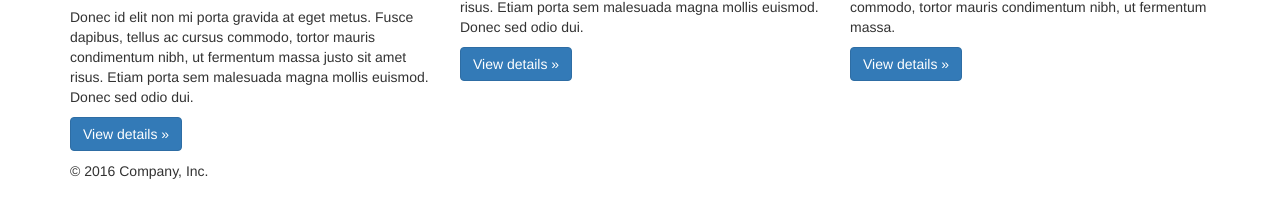
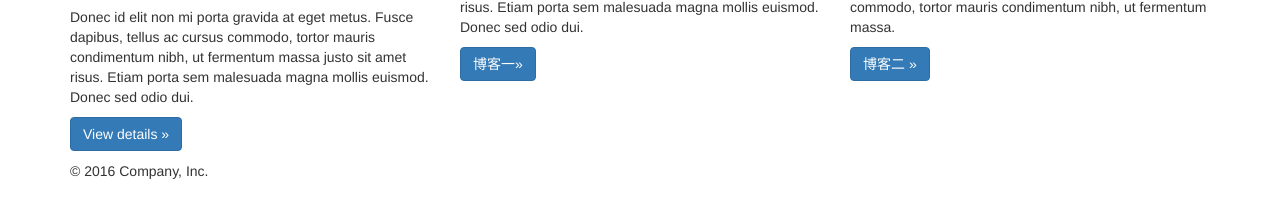
Before and after one commit to GENERALTUNE/GENERALTUNE.github.io, a website: page home.html in a window 1280 px wide. Shown: the part 582-800 px from the top of the page. Drawn offline with Linux system fonts and the light colour scheme.

Commit message:
提交代码

```diff
--- a/home.html
+++ b/home.html
@@ -48,21 +48,23 @@
         <div class="col-lg-4">
           <h2>Heading</h2>
           <p>Donec id elit non mi porta gravida at eget metus. Fusce dapibus, tellus ac cursus commodo, tortor mauris condimentum nibh, ut fermentum massa justo sit amet risus. Etiam porta sem malesuada magna mollis euismod. Donec sed odio dui. </p>
-          <p><a class="btn btn-primary" href="#" role="button">View details &raquo;</a></p>
+          <p><a class="btn btn-primary" href="html/main.html" role="button">博客一&raquo;</a></p>
        </div>
         <div class="col-lg-4">
           <h2>Heading</h2>
           <p>Donec sed odio dui. Cras justo odio, dapibus ac facilisis in, egestas eget quam. Vestibulum id ligula porta felis euismod semper. Fusce dapibus, tellus ac cursus commodo, tortor mauris condimentum nibh, ut fermentum massa.</p>
-          <p><a class="btn btn-primary" href="#" role="button">View details &raquo;</a></p>
+          <p><a class="btn btn-primary" href="html/home.html" role="button">博客二 &raquo;</a></p>
         </div>
       </div>
 
-      <!-- Site footer -->
-      <footer class="footer">
-        <p>&copy; 2016 Company, Inc.</p>
-      </footer>
 
   </div> <!-- /container -->
+      <div class="container">
+        <!-- Site footer -->
+        <footer class="footer">
+          <p>&copy; 2016 Company, Inc.</p>
+        </footer>
+      </div>
     <!-- jQuery (necessary for Bootstrap's JavaScript plugins) -->
     <!-- Include all compiled plugins (below), or include individual files as needed -->
     <script type="text/javascript" src="js/external.js"></script>
```
